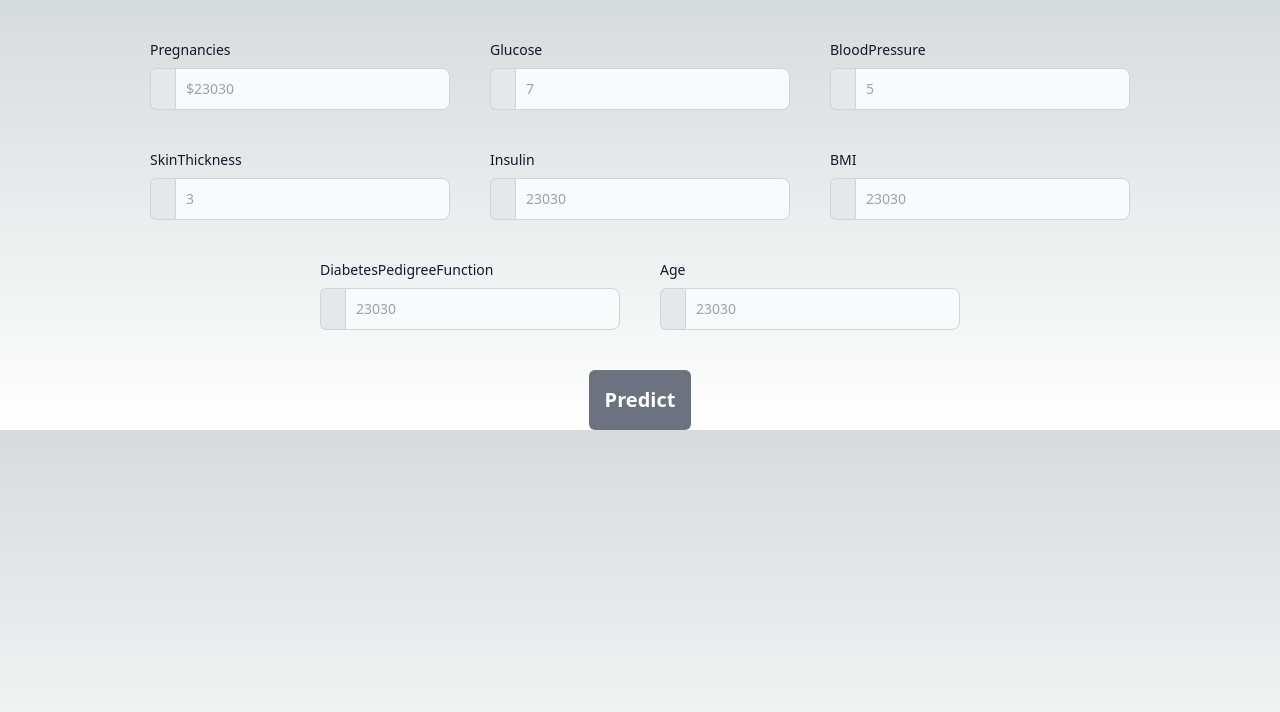
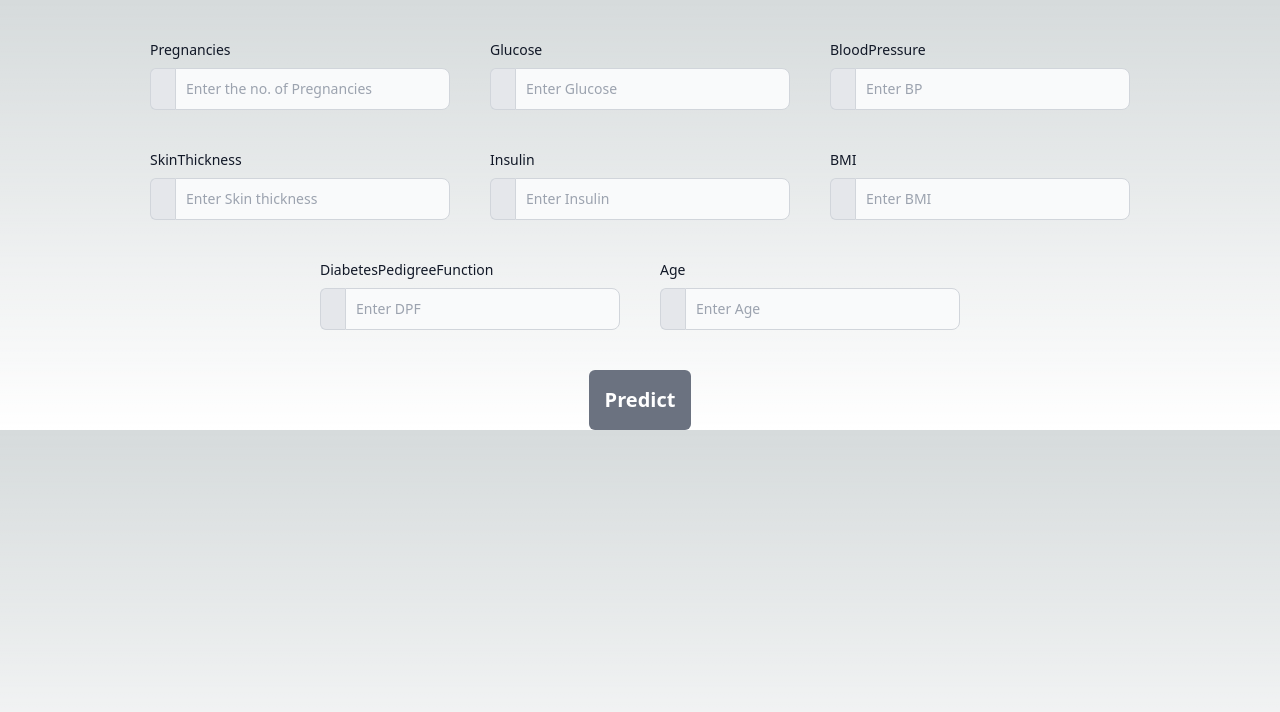
Before and after one commit to KartikMistry18/Diabetes, a Next.js app in the folder frontend/: page / in a window 1280 px wide. Shown: the top 712 px of the page. Built offline with nearby package versions, Linux system fonts and the light colour scheme.

Commit message:
files updated

```diff
--- a/frontend/src/pages/index.tsx
+++ b/frontend/src/pages/index.tsx
@@ -54,7 +54,7 @@
                                 type="number"
                                 name="Pregnancies"
                                 className="rounded-none rounded-r-lg bg-gray-50 border border-gray-300 text-gray-900 focus:ring-gray-500 focus:border-gray-500 block flex-1 min-w-0 w-full text-sm p-2.5  dark:bg-gray-700 dark:border-gray-600 dark:placeholder-gray-400 dark:text-white dark:focus:ring-gray-500 dark:focus:border-gray-500"
-                                placeholder="$23030"
+                                placeholder="Enter the no. of Pregnancies"
                                 onChange={(e) => {
                                     setFormData({
                                         ...formData,
@@ -80,7 +80,7 @@
                                 type="number"
                                 name="Glucose"
                                 className="rounded-none rounded-r-lg bg-gray-50 border border-gray-300 text-gray-900 focus:ring-gray-500 focus:border-gray-500 block flex-1 min-w-0 w-full text-sm p-2.5  dark:bg-gray-700 dark:border-gray-600 dark:placeholder-gray-400 dark:text-white dark:focus:ring-gray-500 dark:focus:border-gray-500"
-                                placeholder="7"
+                                placeholder="Enter Glucose"
                                 onChange={(e) => {
                                     setFormData({
                                         ...formData,
@@ -130,7 +130,7 @@
                                 type="number"
                                 name="BloodPressure"
                                 className="rounded-none rounded-r-lg bg-gray-50 border border-gray-300 text-gray-900 focus:ring-gray-500 focus:border-gray-500 block flex-1 min-w-0 w-full text-sm p-2.5  dark:bg-gray-700 dark:border-gray-600 dark:placeholder-gray-400 dark:text-white dark:focus:ring-gray-500 dark:focus:border-gray-500"
-                                placeholder="5"
+                                placeholder="Enter BP"
                                 onChange={(e) => {
                                     setFormData({
                                         ...formData,
@@ -156,7 +156,7 @@
                                 type="number"
                                 name="SkinThickness"
                                 className="rounded-none rounded-r-lg bg-gray-50 border border-gray-300 text-gray-900 focus:ring-gray-500 focus:border-gray-500 block flex-1 min-w-0 w-full text-sm p-2.5  dark:bg-gray-700 dark:border-gray-600 dark:placeholder-gray-400 dark:text-white dark:focus:ring-gray-500 dark:focus:border-gray-500"
-                                placeholder="3"
+                                placeholder="Enter Skin thickness"
                                 onChange={(e) => {
                                     setFormData({
                                         ...formData,
@@ -182,7 +182,7 @@
                                 type="number"
                                 name="Insulin"
                                 className="rounded-none rounded-r-lg bg-gray-50 border border-gray-300 text-gray-900 focus:ring-gray-500 focus:border-gray-500 block flex-1 min-w-0 w-full text-sm p-2.5  dark:bg-gray-700 dark:border-gray-600 dark:placeholder-gray-400 dark:text-white dark:focus:ring-gray-500 dark:focus:border-gray-500"
-                                placeholder="23030"
+                                placeholder="Enter Insulin"
                                 onChange={(e) => {
                                     setFormData({
                                         ...formData,
@@ -207,7 +207,7 @@
                                 type="number"
                                 name="BMI"
                                 className="rounded-none rounded-r-lg bg-gray-50 border border-gray-300 text-gray-900 focus:ring-gray-500 focus:border-gray-500 block flex-1 min-w-0 w-full text-sm p-2.5  dark:bg-gray-700 dark:border-gray-600 dark:placeholder-gray-400 dark:text-white dark:focus:ring-gray-500 dark:focus:border-gray-500"
-                                placeholder="23030"
+                                placeholder="Enter BMI"
                                 onChange={(e) => {
                                     setFormData({
                                         ...formData,
@@ -232,7 +232,7 @@
                                 type="number"
                                 name="DiabetesPedigreeFunction"
                                 className="rounded-none rounded-r-lg bg-gray-50 border border-gray-300 text-gray-900 focus:ring-gray-500 focus:border-gray-500 block flex-1 min-w-0 w-full text-sm p-2.5  dark:bg-gray-700 dark:border-gray-600 dark:placeholder-gray-400 dark:text-white dark:focus:ring-gray-500 dark:focus:border-gray-500"
-                                placeholder="23030"
+                                placeholder="Enter DPF"
                                 onChange={(e) => {
                                     setFormData({
                                         ...formData,
@@ -257,7 +257,7 @@
                                 type="number"
                                 name="Age"
                                 className="rounded-none rounded-r-lg bg-gray-50 border border-gray-300 text-gray-900 focus:ring-gray-500 focus:border-gray-500 block flex-1 min-w-0 w-full text-sm p-2.5  dark:bg-gray-700 dark:border-gray-600 dark:placeholder-gray-400 dark:text-white dark:focus:ring-gray-500 dark:focus:border-gray-500"
-                                placeholder="23030"
+                                placeholder="Enter Age"
                                 onChange={(e) => {
                                     setFormData({
                                         ...formData,
```
